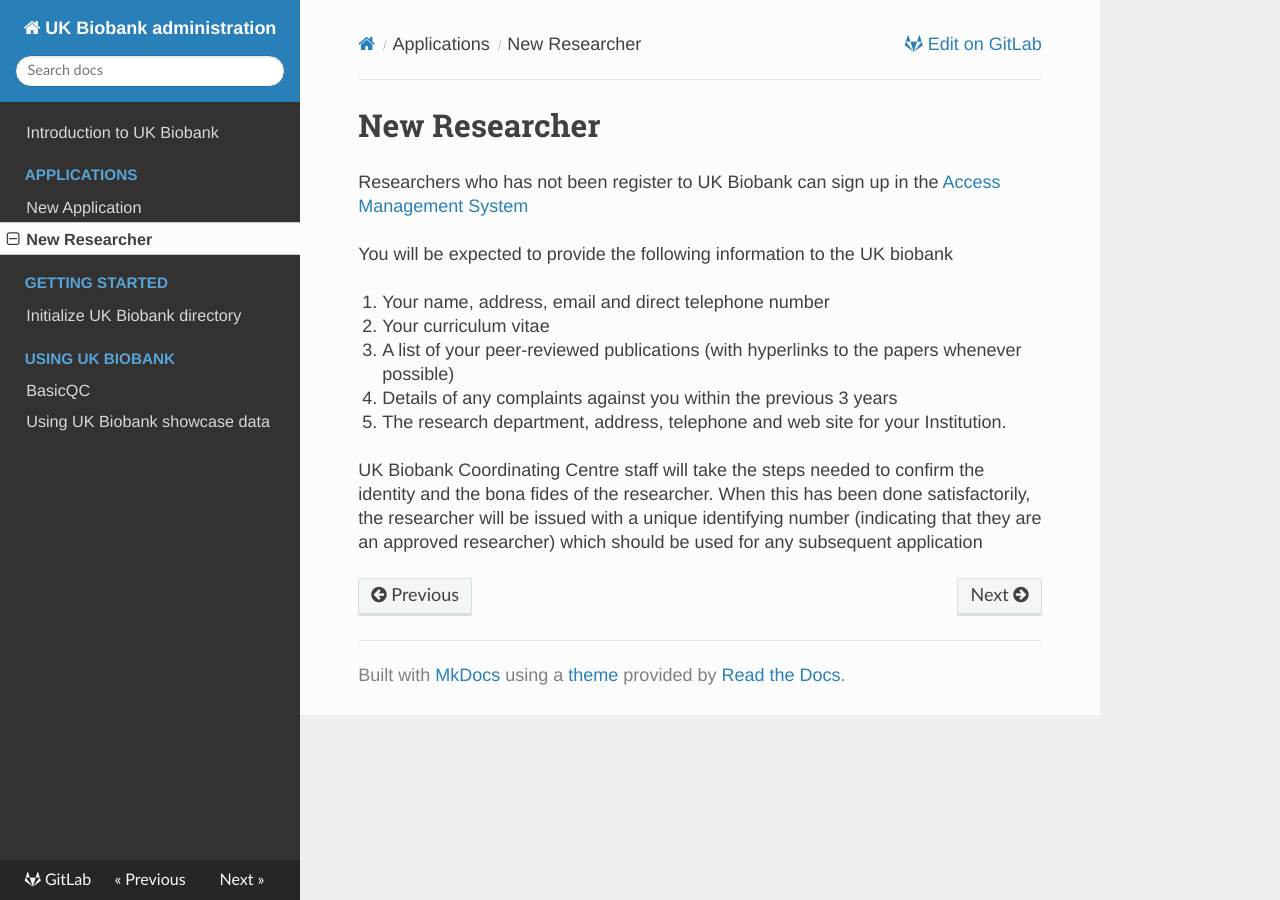
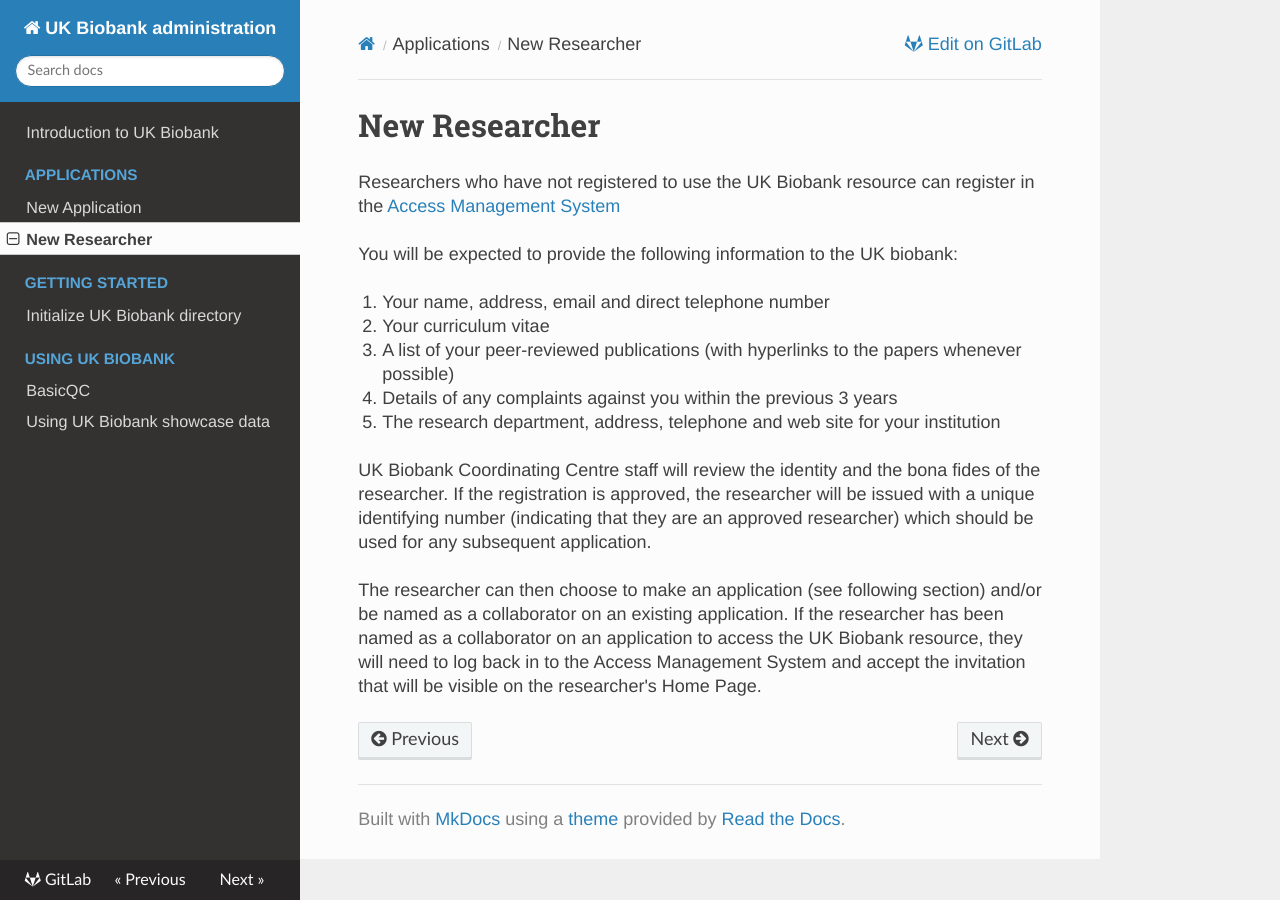
Before and after one commit to garethmarkel/ukb-administration, an MkDocs documentation site: the page built from docs/admin/new_researcher.md, in a window 1280 px wide. Built offline with MkDocs 1.6.1, drawn with Linux system fonts in a browser that asks for light colours; comment, search, counter and statistics services are not loaded.

Commit message:
[Update] Added minor edits to the section.

```diff
--- a/docs/admin/new_researcher.md
+++ b/docs/admin/new_researcher.md
@@ -1,12 +1,15 @@
 # New Researcher
-Researchers who has not been register to UK Biobank can sign up in the [Access Management System](https://bbams.ndph.ox.ac.uk/ams/)
+Researchers who have not registered to use the UK Biobank resource can register in the [Access Management System](https://bbams.ndph.ox.ac.uk/ams/)
 
-You will be expected to provide the following information to the UK biobank
+You will be expected to provide the following information to the UK biobank:
 
-1. Your  name, address,  email  and direct  telephone  number
+1. Your name, address, email and direct telephone number
 2. Your curriculum vitae
-3. A  list  of  your  peer-reviewed  publications  (with  hyperlinks  to  the  papers  whenever possible)
+3. A list of your peer-reviewed publications (with hyperlinks to the papers whenever possible)
 4. Details of any complaints against you within the previous 3 years
-5. The research department, address, telephone and web site for your Institution.
+5. The research department, address, telephone and web site for your institution
 
-UK  Biobank  Coordinating  Centre  staff  will  take  the  steps  needed  to  confirm  the identity  and  the  bona  fides  of  the  researcher.  When  this  has  been  done  satisfactorily,  the researcher will be issued with a unique identifying number (indicating that they are an approved researcher) which should be used for any subsequent application
+UK Biobank Coordinating Centre staff will review the identity and the bona fides of the researcher. If the registration is approved, the researcher will be issued with a unique identifying number (indicating that they are an approved researcher) which should be used for any subsequent application.
+
+The researcher can then choose to make an application (see following section) and/or be named as a collaborator on an existing application.
+If the researcher has been named as a collaborator on an application to access the UK Biobank resource, they will need to log back in to the Access Management System and accept the invitation that will be visible on the researcher's Home Page.
```
